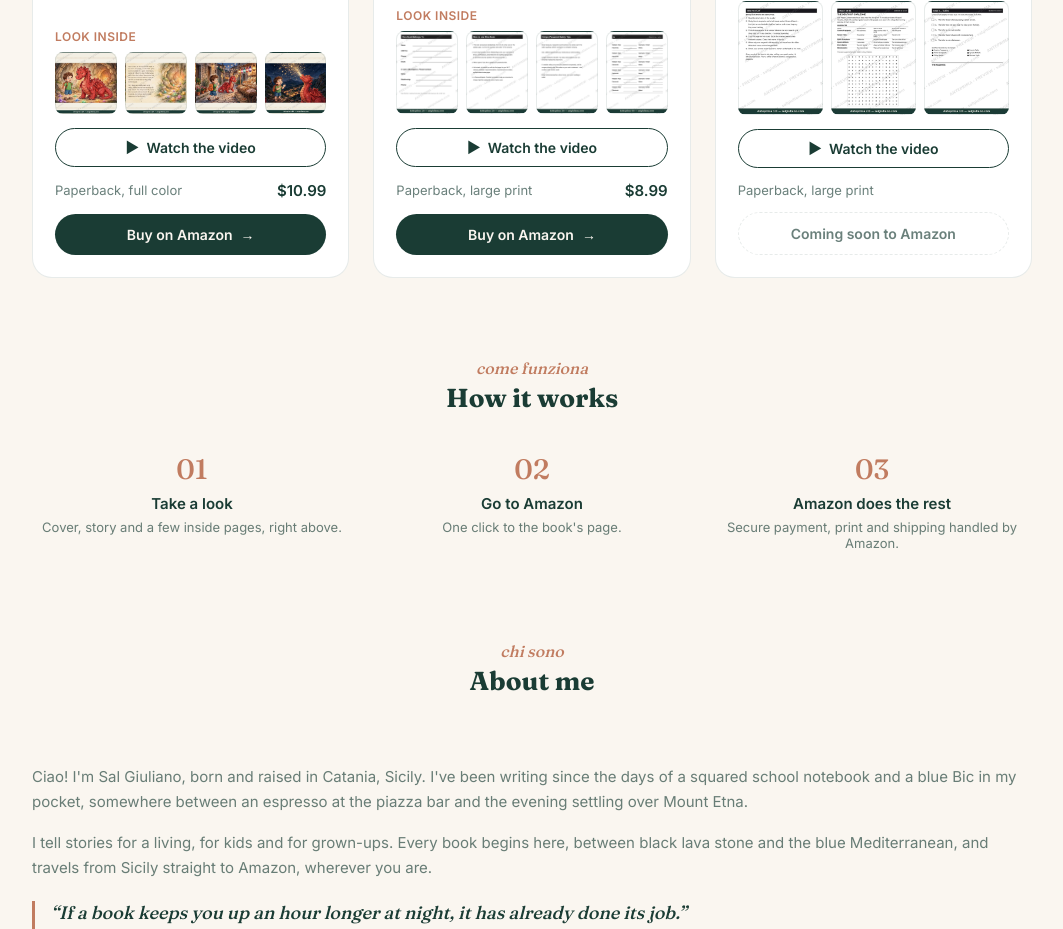
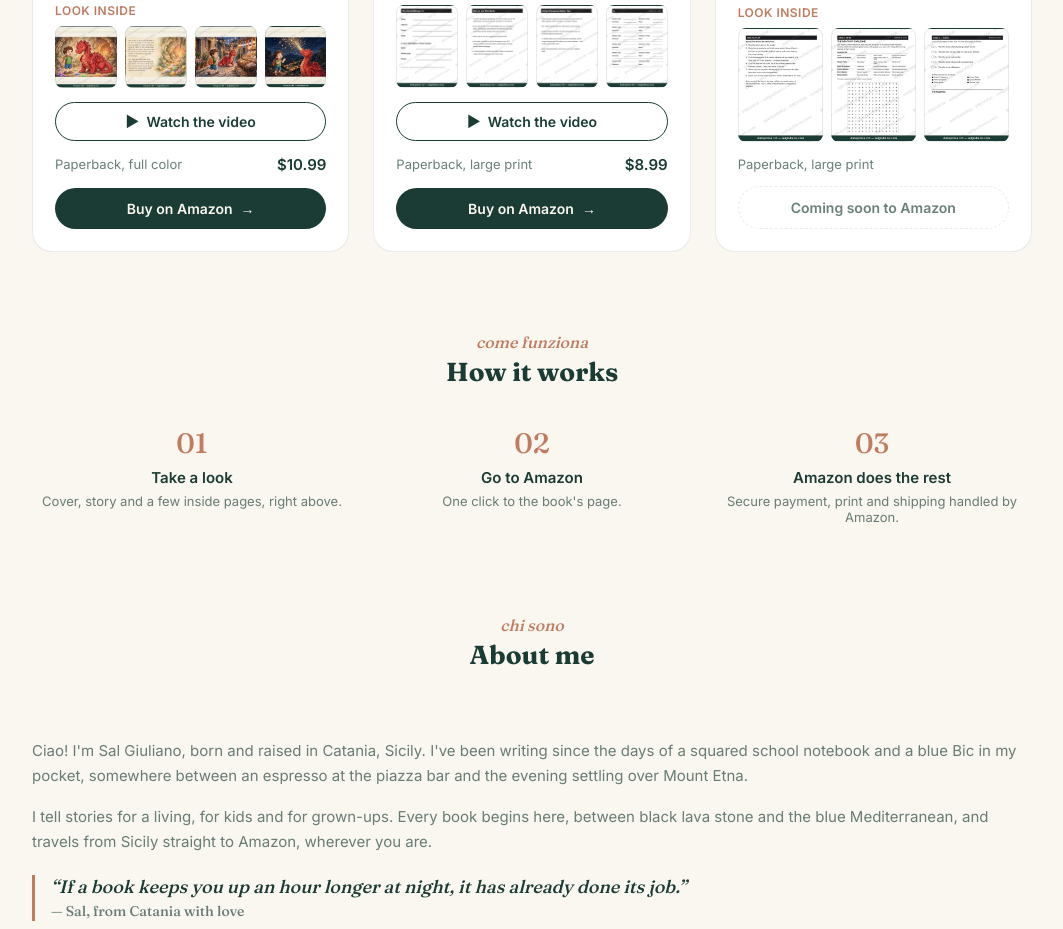
Before and after one commit to Salgiuliano-tiw/salgiuliano-com, a plain HTML site: page index.html in a window 1280 px wide. Shown: the part 1072-2001 px from the top of the page, without its empty margins (108-1171 px from the left). Drawn offline with Linux system fonts and the light colour scheme.

Commit message:
Add files via upload

```diff
--- a/index.html
+++ b/index.html
@@ -362,7 +362,6 @@
             <button type="button" class="pv-thumb" style="background-image:url('anteprime/murder-in-sicily-3.jpg')" data-book="murder-in-sicily" data-i="2" aria-label="Preview page 3"></button>
           </div>
         </div>
-        <button type="button" class="vid-btn" data-video="password-book"><span aria-hidden="true">&#9654;</span> <span data-lang="en">Watch the video</span><span data-lang="it">Guarda il video</span></button>
         <div class="book-meta">
           <span data-lang="en">Paperback, large print</span>
           <span data-lang="it">Copertina flessibile, caratteri grandi</span>
```
